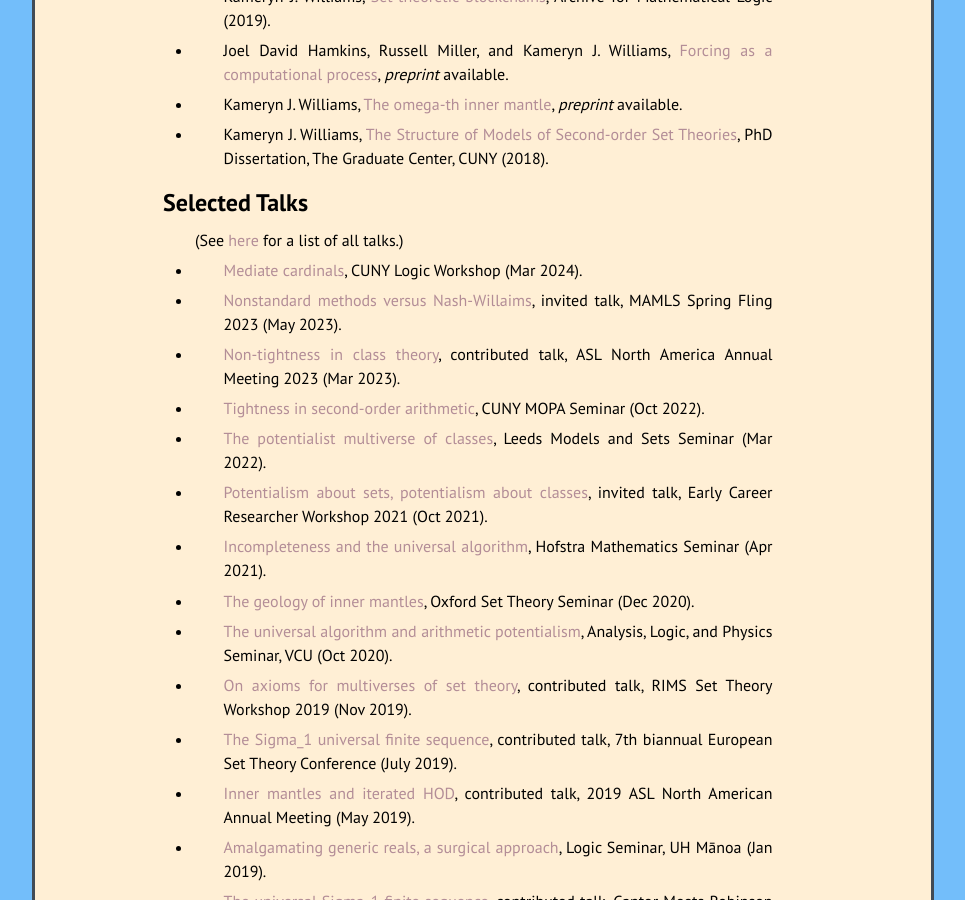
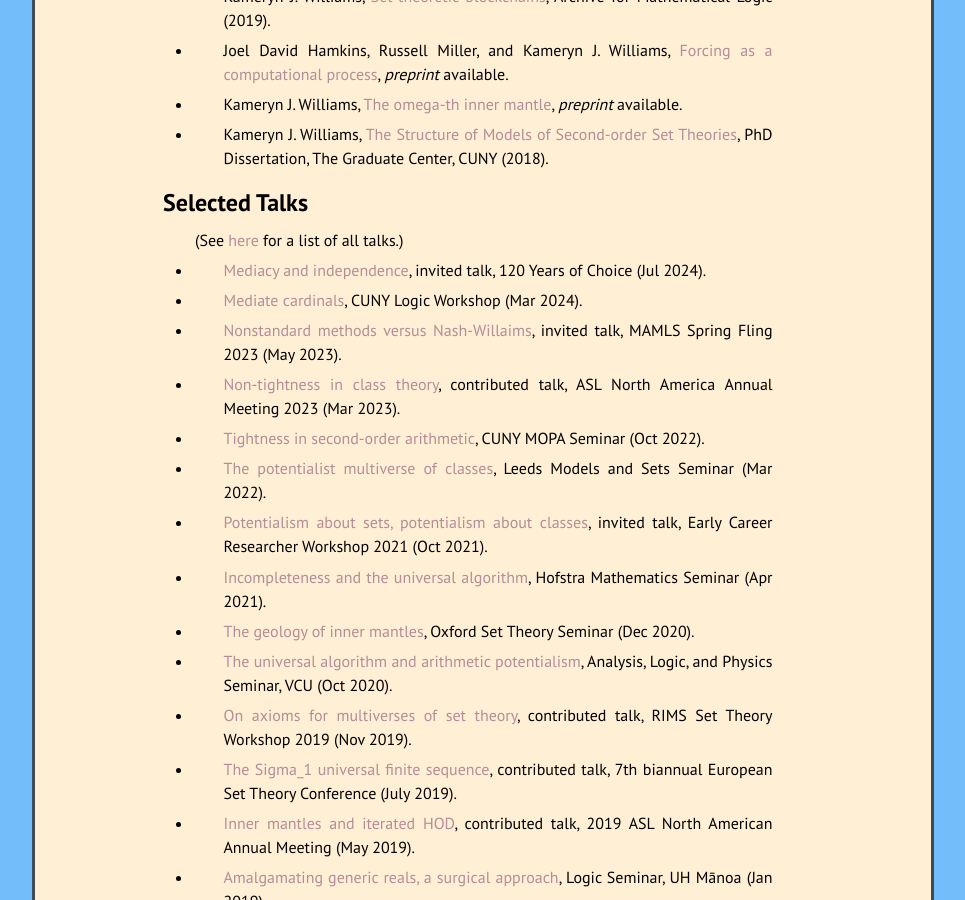
Before and after one commit to kamerynjw/kamerynjw.github.io, a Jekyll site: the page built from research.md, in a window 1280 px wide and 900 px high, scrolled down 852 px. Shown: the whole window, without its empty margins (157-1122 px from the left). Built offline with Jekyll 4.4.1, drawn with Linux system fonts in a browser that asks for light colours; nearby versions of some CDN libraries.

Commit message:
added page for 120yoc talk

```diff
--- a/_data/conftalks.yml
+++ b/_data/conftalks.yml
@@ -1,5 +1,10 @@
 
 # conference talks to display in talks.md
+
+- href: "2024-jul-120yoc"
+  title: "Mediacy and independence"
+  other: "invited talk, 120 Years of Choice"
+  date: "Jul 2024"
 
 - href: "2024-mar-nerds"
   title: "Solid, neat, tight: toward charting the boundary of definability"
--- a/_data/talks.yml
+++ b/_data/talks.yml
@@ -1,5 +1,10 @@
 
 # selected talks to display in research.md
+
+- href: "2024-jul-120yoc"
+  title: "Mediacy and independence"
+  other: "invited talk, 120 Years of Choice"
+  date: "Jul 2024"
 
 - href: "2024-mar-cuny"
   title: "Mediate cardinals"
```
Also changed, not shown: research/talks/2024-jul-120yoc.md (added, +10 -0 lines).
